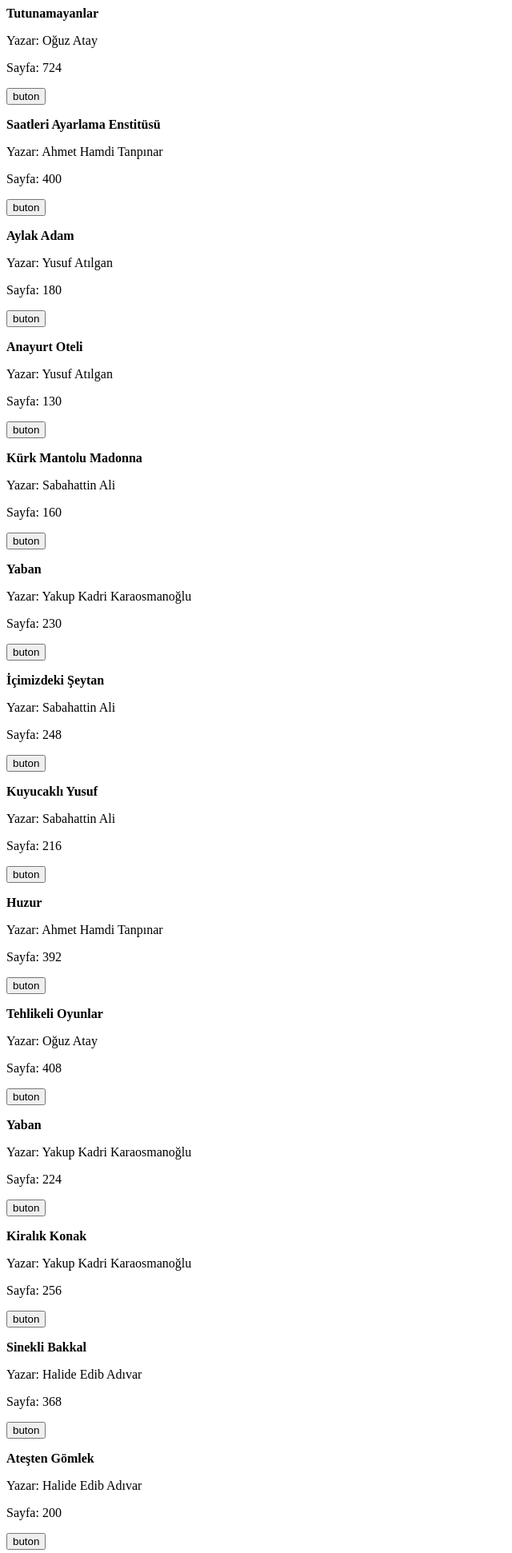
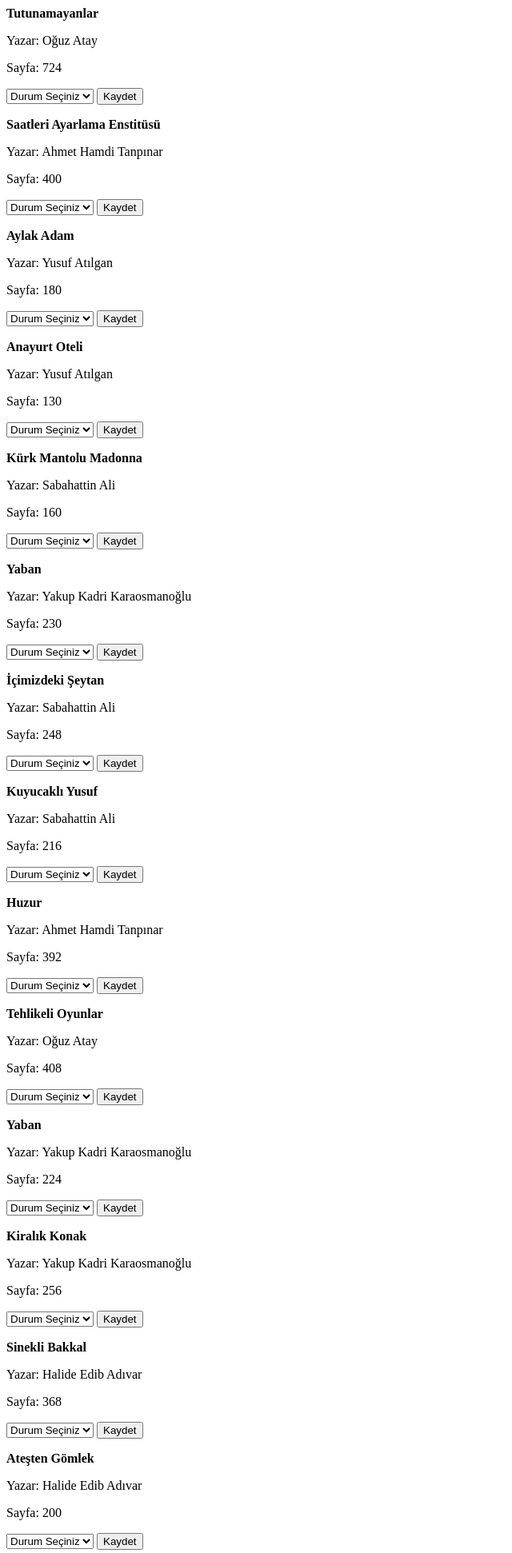
Before and after one commit to ibahars/DJango-Name, a Django app: template myproject/dashboard/templates/search_request.html in a window 1280 px wide. Shown: the top 1942 px of the page at 80% size, without its empty margins (0-640 px from the left). Run offline with Django 5.2, Linux system fonts and the light colour scheme; the template is opened without the code that fills it: values that come from a table or form of the project are taken from there, others are empty; data comes from the database, SQL or seed files in the repository.

Commit message:
button and select option added for search-request

```diff
--- a/myproject/dashboard/templates/search_request.html
+++ b/myproject/dashboard/templates/search_request.html
@@ -1,12 +1,26 @@
 {% for book in books %}
-<div class="flex space-x-6">
+<div class="flex justify-between items-center space-x-6">
   <div class="p-2 border-b">
     <p><strong>{{ book.name }}</strong></p>
     <p>Yazar: {{ book.author }}</p>
     <p>Sayfa: {{ book.page }}</p>
   </div>
-  <div class="p-8 border-b">
-    <button>buton</button>
+  <div>
+    <select
+      name="ml-auto p-4class_select_{{ forloop.counter }}"
+      class="border rounded px-2 py-1"
+    >
+      <option disabled selected>Durum Seçiniz</option>
+      <option value="okudum">Okudum</option>
+      <option value="okuyorum">Okuyorum</option>
+      <option value="okuyacağım">Okuyacağım</option>
+    </select>
+    <button
+      type="submit"
+      class="px-4 py-1 bg-purple-300 text-white rounded hover:bg-purple-600"
+    >
+      Kaydet
+    </button>
   </div>
 </div>
 
```
